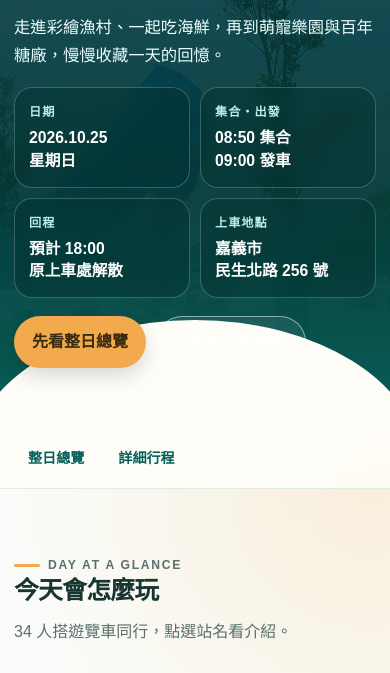
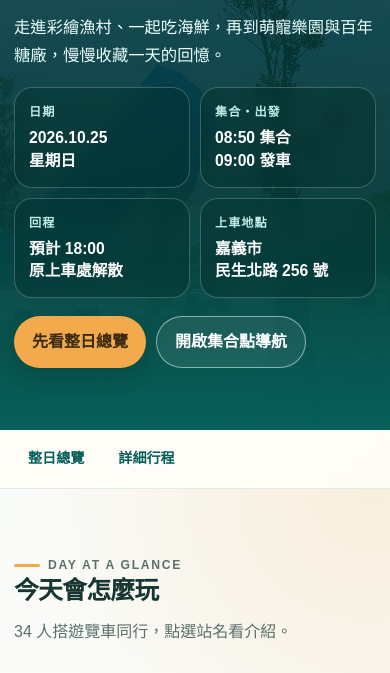
Before and after one commit to bhevantw/chiayi-coast-family-trip, a plain HTML site: page index.html in a window 390 px wide. Shown: the part 149-822 px from the top of the page. Drawn offline with Linux system fonts and the light colour scheme.

Commit message:
Keep hero navigation clear on compact mobile layout

```diff
--- a/index.html
+++ b/index.html
@@ -38,7 +38,7 @@
       section { padding: 72px 0; scroll-margin-top: 68px; }
       .hero { position: relative; overflow: hidden; min-height: 0; color: var(--white); background: #075f5a; isolation: isolate; }
       .hero::before { content: ""; position: absolute; inset: 0; z-index: -2; background: linear-gradient(90deg, rgba(4,57,55,.94) 0%, rgba(5,70,66,.78) 48%, rgba(5,70,66,.24) 100%), url("assets/high-heel-church.jpg") center 42% / cover; }
-      .hero::after { content: ""; position: absolute; inset: auto -8% -180px; z-index: -1; height: 290px; border-radius: 50% 50% 0 0; background: var(--paper); }
+      .hero::after { display: none; content: ""; position: absolute; inset: auto -8% -180px; z-index: -1; height: 290px; border-radius: 50% 50% 0 0; background: var(--paper); }
       .hero .wrap { padding: 48px 0 80px; }
       .hero .eyebrow { color: #c9fff7; }
       .hero-lead { max-width: 650px; margin-bottom: 28px; color: #ecfffc; font-size: clamp(1.02rem, 2.4vw, 1.22rem); }
```
